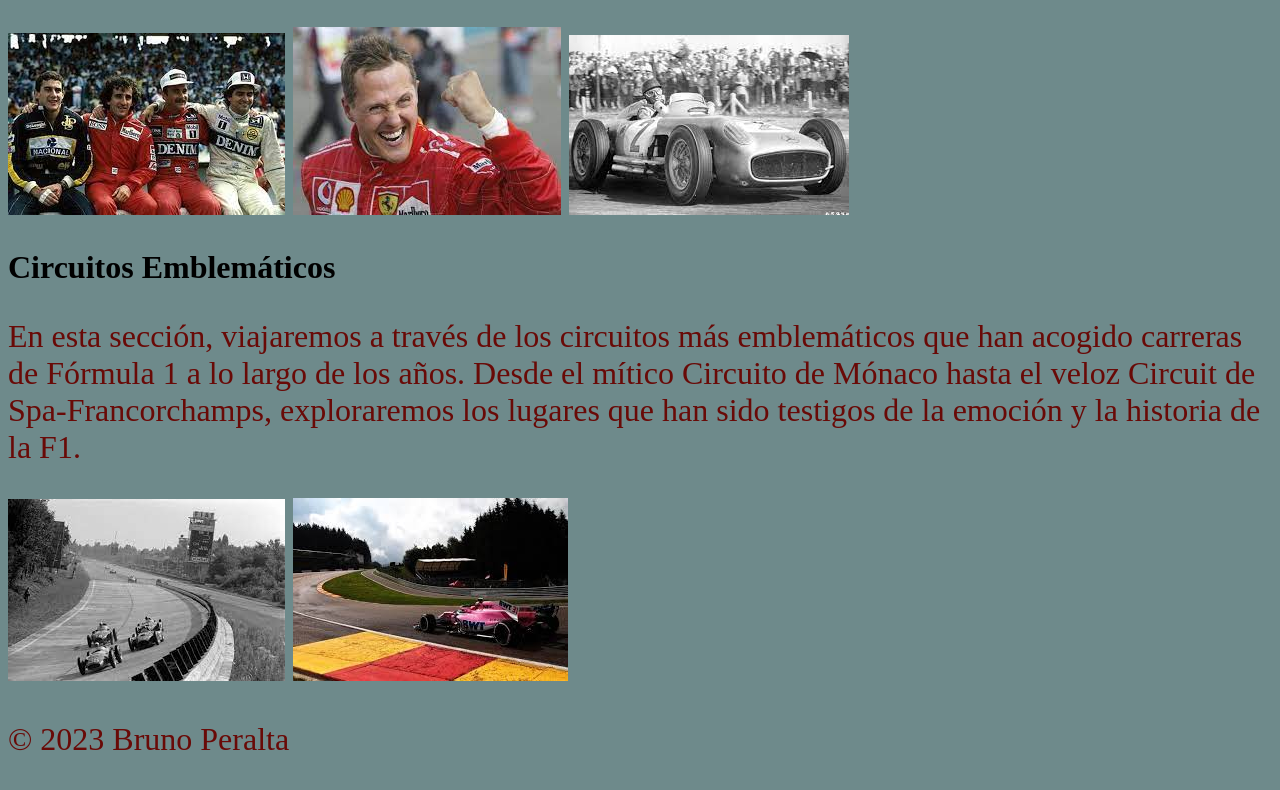
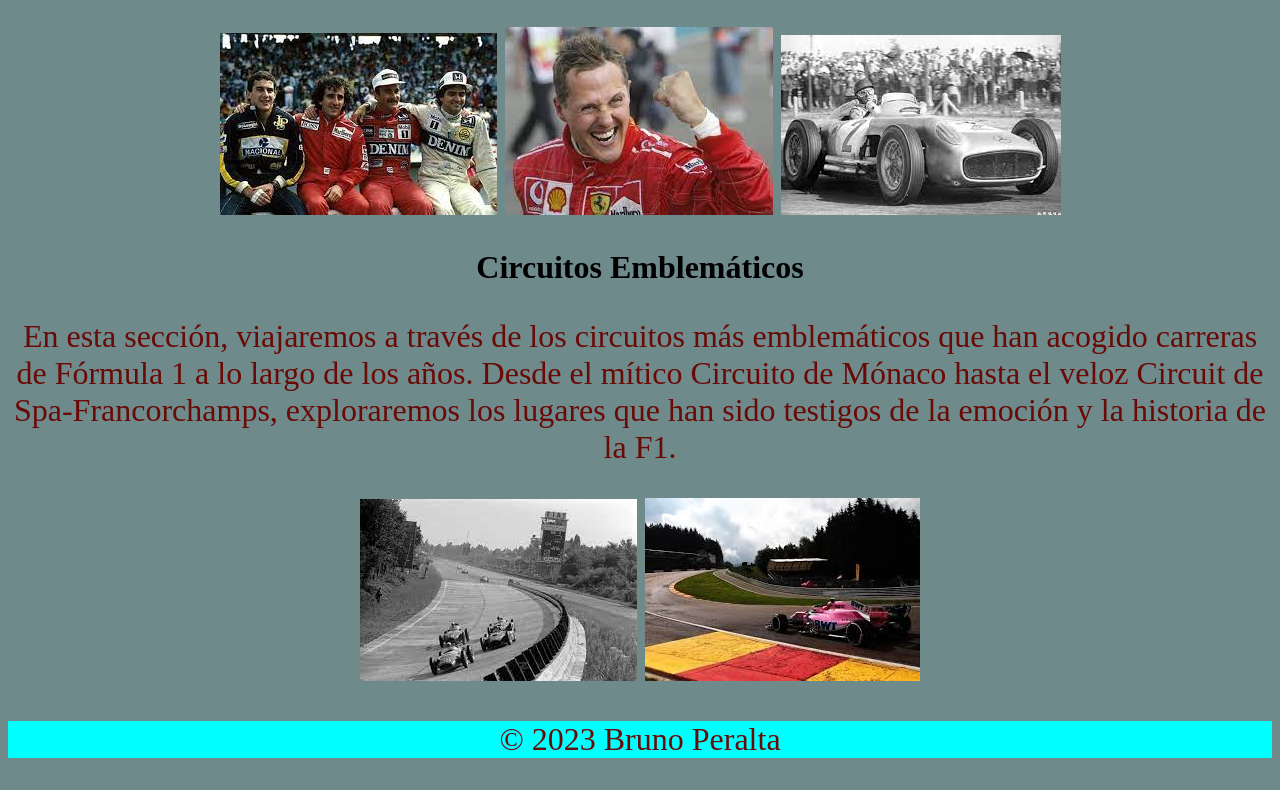
Before and after one commit to InstitutoSP/dar-estilo-con-css-deblasi1337, a plain HTML site: page index.html in a window 1280 px wide. Shown: the part 1557-2347 px from the top of the page. Drawn offline with Linux system fonts and the light colour scheme.

Commit message:
terminado

```diff
--- a/ESTILO.CSS
+++ b/ESTILO.CSS
@@ -13,9 +13,10 @@ p{
 
 *{
     font-size: 32px;
+    text-align: center;
 }
 nav{
-    background-color: aqua;
+    background-color: rgb(57, 178, 182);
     padding: 10px;
 }
 a{
@@ -29,3 +30,6 @@ li{
     display: inline;
     text-align: justify;
 }
+footer{
+    background-color: aqua;
+}
```
